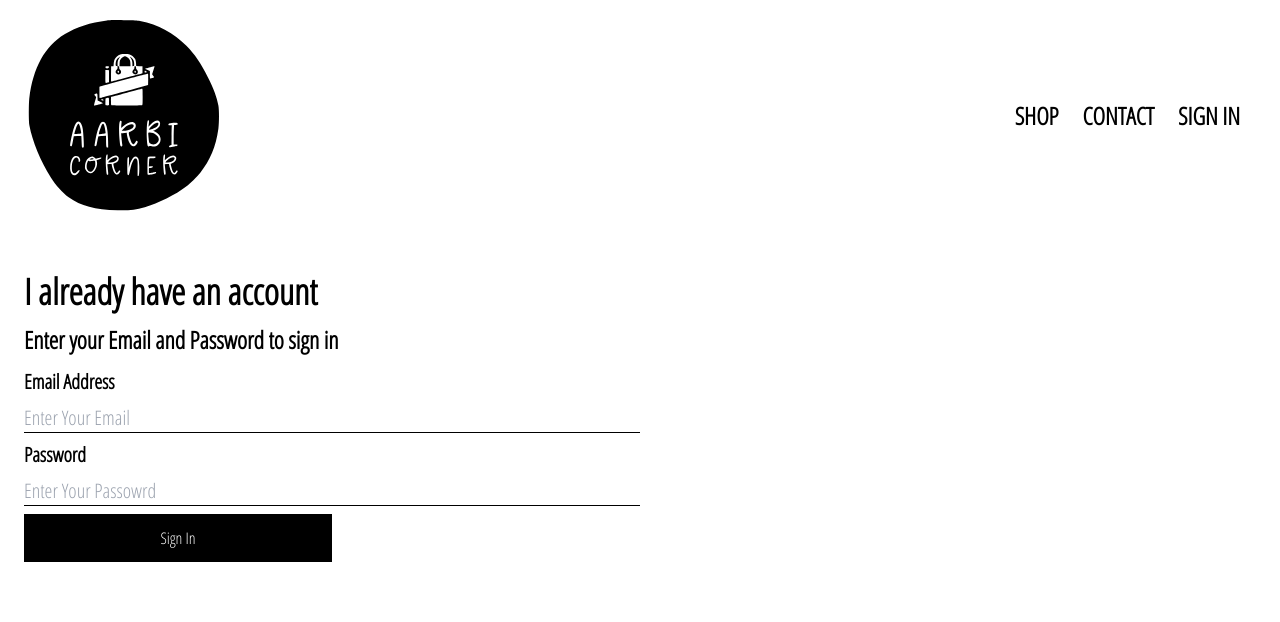
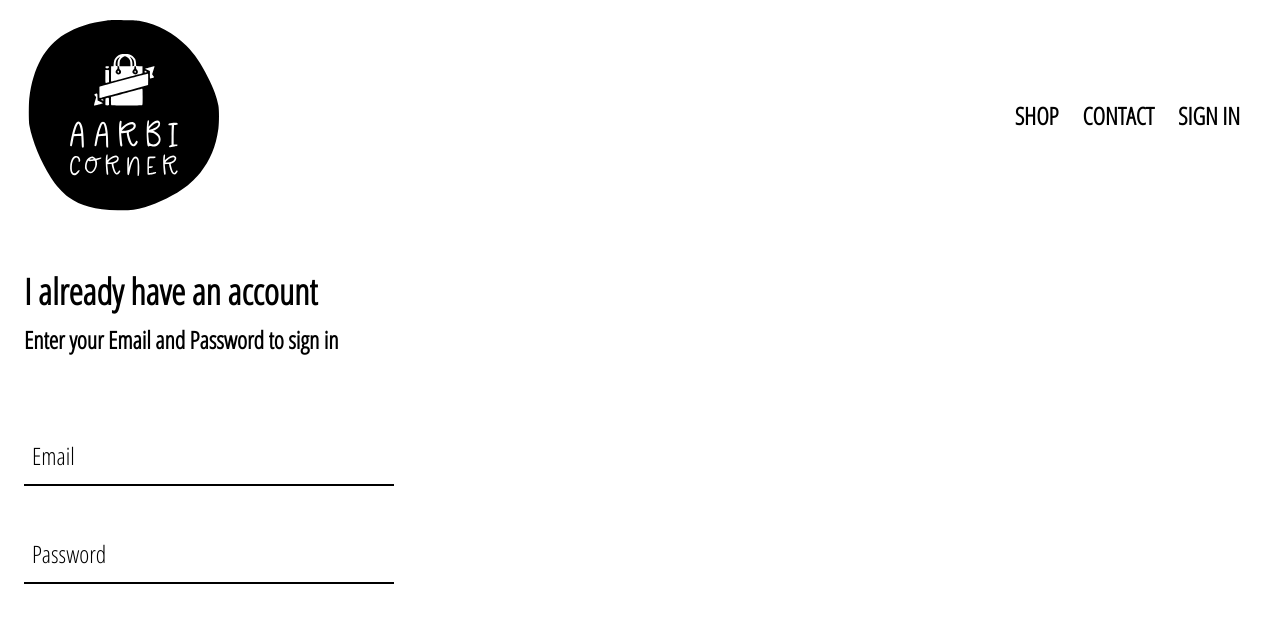
Before and after one commit to Sarmad-Khalique/aarbi-corner, a React (Create React App) app: page /signin in a window 1280 px wide. Shown: the top 622 px of the page. Built offline with nearby package versions, Linux system fonts and the light colour scheme.

Commit message:
Fixed Form Input Component and added transition to it

```diff
--- a/src/App.css
+++ b/src/App.css
@@ -10,3 +10,6 @@ body{
   background-position: center;
   background-size: cover;
 }
+input:focus{
+  outline: none !important;
+}
--- /dev/null
+++ b/src/components/form-input/FormInput.jsx
@@ -0,0 +1,20 @@
+import React from "react";
+
+const FormInput = ({ handleChange, label, ...otherInputProps }) => {
+  return (
+    <div className="relative cursor-pointer my-11">
+      <input
+        onChange={handleChange}
+        {...otherInputProps}
+        className="pl-1 pr-2 pt-2 pb-2 text-3xl border-black border-b-2 transition duration-200 mb-6 block w-full"
+      />
+      {
+        label? (<span className={`${otherInputProps.value.length ? 'shrink' : ''} text-2xl absolute left-1 px-1 top-2 transition duration-200 input-text`}>
+        {label}
+        </span>) : null
+      }
+    </div>
+  );
+};
+
+export default FormInput;
--- a/src/components/sign-in/SignIn.jsx
+++ b/src/components/sign-in/SignIn.jsx
@@ -1,4 +1,5 @@
 import React, { Component } from "react";
+import FormInput from "../form-input/FormInput";
 
 export default class SignIn extends Component {
   constructor() {
@@ -10,6 +11,8 @@ export default class SignIn extends Component {
   }
   handleChange = (e) => {
     const { name, value } = e.target;
+    console.log(name,value)
+    console.log({[name]:value})
 
     this.setState({ [name]: value });
   };
@@ -21,31 +24,31 @@ export default class SignIn extends Component {
   };
   render() {
     return (
-      <div className="sign-in-form-container md:w-1/2 w-full">
+      <div className="sign-in-form-container">
         <h2 className="sign-in-title text-4xl font-semibold mb-3">
           I already have an account
         </h2>
-        <h4 className="sign-in-subtitle text-2xl font-semibold my-3">
+        <h4 className="sign-in-subtitle text-2xl font-semibold pb-8">
           Enter your Email and Password to sign in
         </h4>
-        <form onSubmit={this.handleSubmit} className="flex flex-col justify-center items-start space-y-2">
-          <label className="text-xl font-semibold">Email Address</label>
-          <input
+        <form onSubmit={this.handleSubmit} className="md:w-[30%] w-full">
+          <FormInput
             type="email"
+            label="email"
             name="email"
             onChange={this.handleChange}
-            placeholder="Enter Your Email"
+            value={this.state.email}
+            label="Email"
             className="border-b text-xl w-full border-black"
           />
-          <label className="text-xl font-semibold">Password</label>
-          <input
+          <FormInput
             type="password"
             name="password"
             onChange={this.handleChange}
-            placeholder="Enter Your Passowrd"
+            value={this.state.password}
+            label="Password"
             className="border-b text-xl w-full border-black"
           />
-          <button className="py-3 px-5 w-1/2 bg-black text-white tetx-xl" type="submit">Sign In</button>
         </form>
       </div>
     );
--- a/src/index.css
+++ b/src/index.css
@@ -1,3 +1,7 @@
 @tailwind base;
 @tailwind components;
 @tailwind utilities;
+
+input:focus ~ .input-text, .shrink{
+  @apply transform -translate-y-8 -translate-x-5 scale-75;
+}
```
